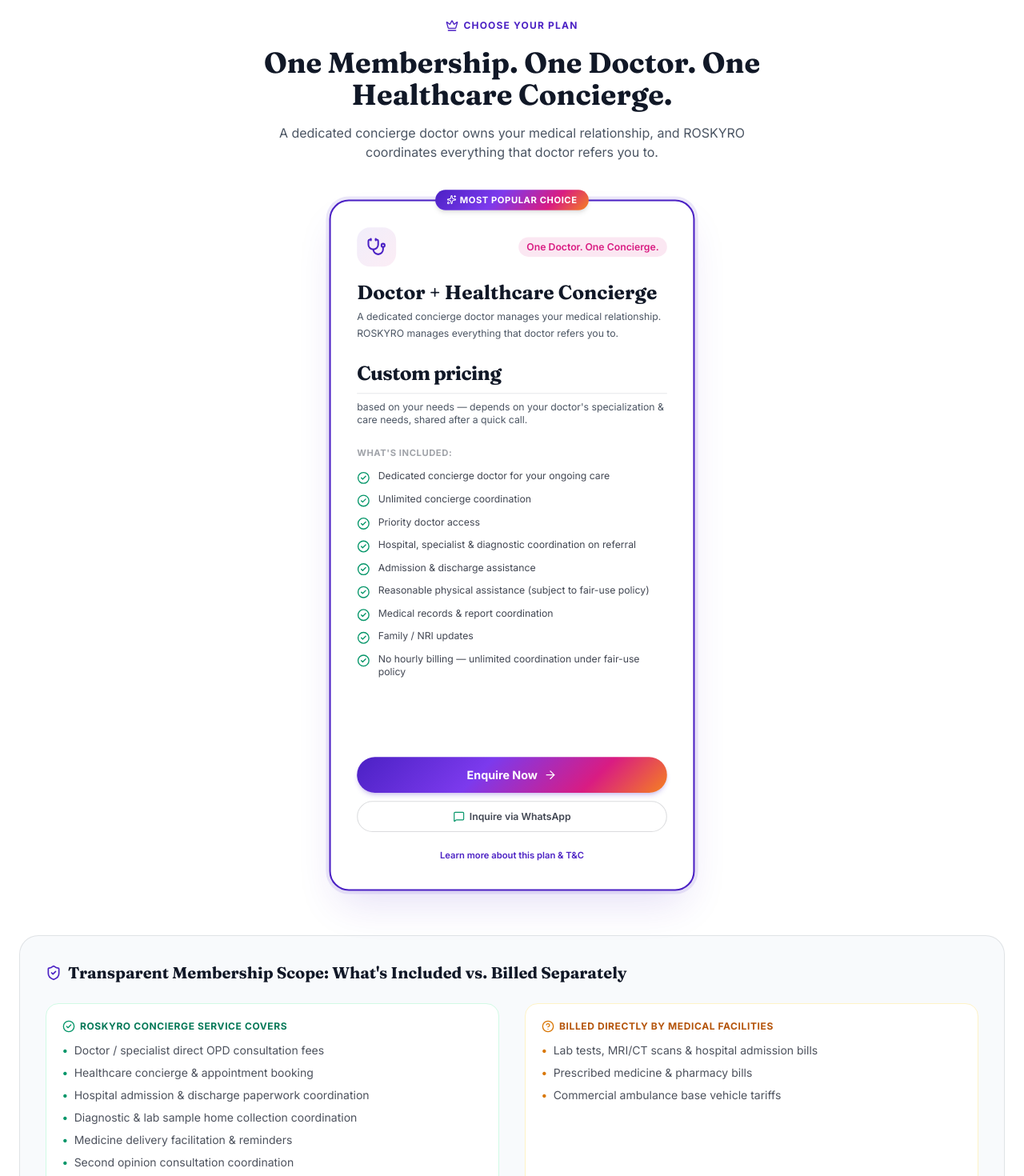
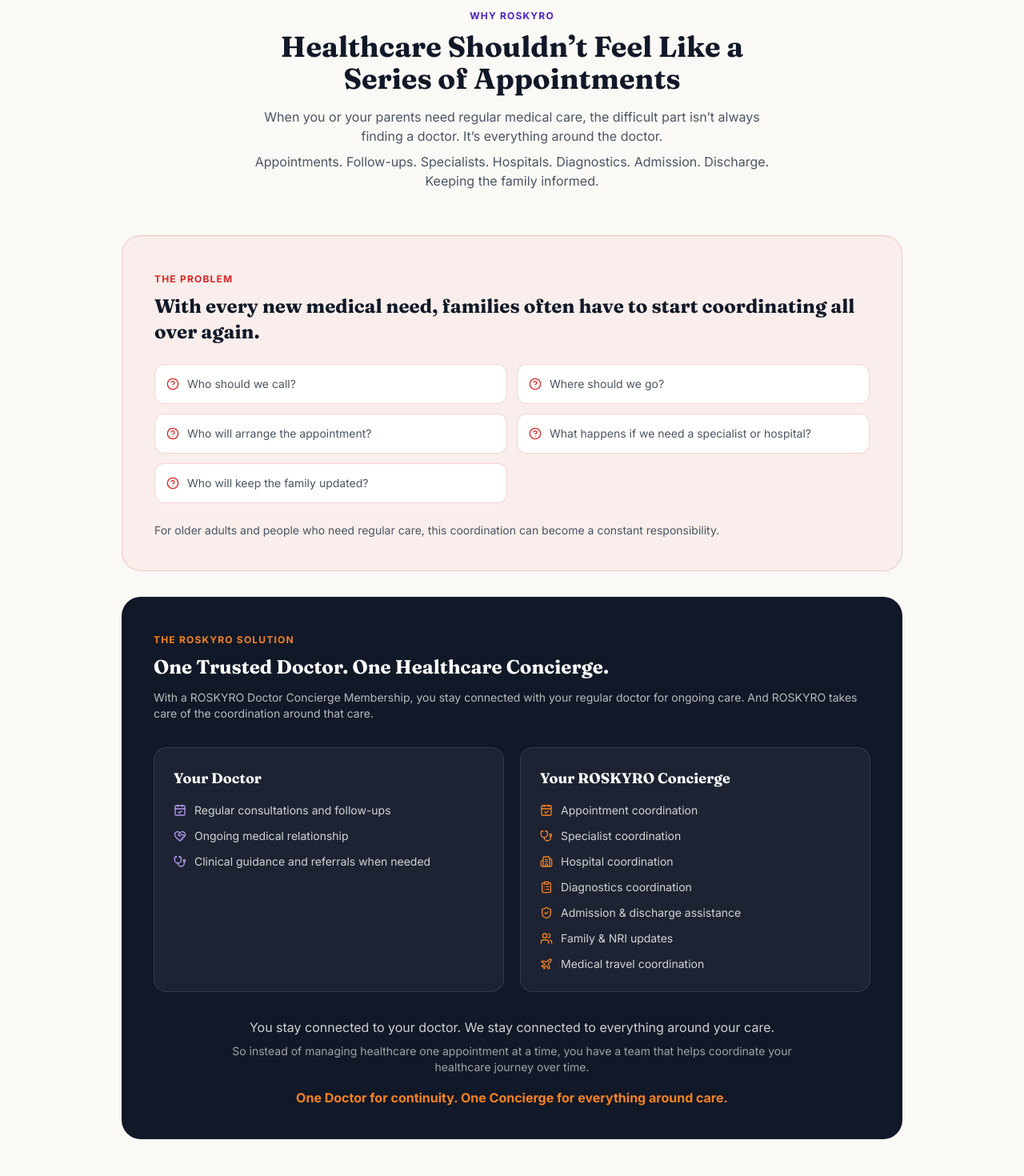
Before and after one commit to ROSKYRO/ROSKYRO-HC-NEW, a React (Vite) app in the folder frontend/: page /for-patients in a window 1280 px wide. Shown: the part 1060-2530 px from the top of the page at 80% size. Built offline with nearby package versions, Linux system fonts and the light colour scheme; no server answers.

Commit message:
Add files via upload

```diff
--- a/frontend/src/pages/ForHospitals.jsx
+++ b/frontend/src/pages/ForHospitals.jsx
@@ -93,6 +93,18 @@
   "Out-of-town or distant attendants don't get structured updates — leading to repeated calls and anxiety.",
   "The patient experience is inconsistent — every staff member handles things differently.",
   "Maintaining dedicated concierge / PRO staff means additional recruitment, training and payroll cost for the hospital.",
+];
+
+const COORDINATION_QUESTIONS = [
+  "“Doctor कब आएंगे?”",
+  "“Report आई?”",
+  "“Test कहां होगा?”",
+  "“Billing में क्या करना है?”",
+  "“Discharge कब होगा?”",
+  "“Family को क्या update दें?”",
+  "“दूसरे department में कैसे जाएं?”",
+  "“Ambulance arrange करनी है”",
+  "“Relative बार-बार फोन कर रहे हैं”",
 ];
 
 const RO_RESPONSIBILITIES = [
@@ -275,6 +287,49 @@
               <p className="text-xs sm:text-sm text-ink-muted leading-relaxed">{p}</p>
             </div>
           ))}
+        </div>
+      </div>
+
+      {/* The real FAT: Hospital's hidden coordination burden */}
+      <div className="max-w-5xl mx-auto px-4 sm:px-6 pt-20">
+        <div className="bg-ink text-white rounded-3xl p-6 sm:p-10 relative overflow-hidden">
+          <div className="absolute inset-0 bg-[radial-gradient(ellipse_at_top_right,_var(--tw-gradient-stops))] from-violet-500/20 via-transparent to-transparent pointer-events-none"></div>
+
+          <div className="relative z-10">
+            <div className="text-center max-w-2xl mx-auto mb-10">
+              <span className="text-xs font-bold tracking-widest uppercase text-flare">असली FAT</span>
+              <h2 className="font-display text-2xl sm:text-3xl md:text-4xl font-bold mt-2 mb-3">
+                Hospital का “Coordination Burden”
+              </h2>
+              <p className="text-white/70 text-sm sm:text-base leading-relaxed">
+                Hospital का hidden cost = <span className="text-white font-semibold">Patient Coordination Complexity</span>
+              </p>
+              <p className="text-white/60 text-xs sm:text-sm leading-relaxed mt-2">
+                Hospital को हर patient के लिए अलग-अलग चीजों में staff time देना पड़ता है:
+              </p>
+            </div>
+
+            <div className="grid sm:grid-cols-2 md:grid-cols-3 gap-3 mb-10">
+              {COORDINATION_QUESTIONS.map((q) => (
+                <div key={q} className="flex items-center gap-2.5 bg-white/5 border border-white/10 rounded-xl p-3.5">
+                  <PhoneCall className="w-4 h-4 text-flare shrink-0" />
+                  <p className="text-xs sm:text-sm text-white/80 leading-relaxed">{q}</p>
+                </div>
+              ))}
+            </div>
+
+            <div className="max-w-3xl mx-auto text-center space-y-3">
+              <p className="text-white/70 text-xs sm:text-sm leading-relaxed">
+                Hospital इस सबके लिए अलग-अलग software खरीद सकता है।
+              </p>
+              <p className="text-white/70 text-xs sm:text-sm leading-relaxed">
+                लेकिन software अकेले <span className="text-white font-semibold">physical coordination + human trust + family communication</span> solve नहीं करता।
+              </p>
+              <p className="text-flare text-sm sm:text-base font-bold pt-2">
+                और यही ROSKYRO solve करता है।
+              </p>
+            </div>
+          </div>
         </div>
       </div>
 
--- a/frontend/src/pages/ForPatients.jsx
+++ b/frontend/src/pages/ForPatients.jsx
@@ -1,4 +1,4 @@
-import { Quote, ArrowRight, ShieldCheck, HeartHandshake, MessageSquare, Zap, UserCheck, Stethoscope, MessageCircle, Ambulance, CheckCircle2, HeartPulse } from "lucide-react";
+import { Quote, ArrowRight, ShieldCheck, HeartHandshake, MessageSquare, Zap, UserCheck, Stethoscope, MessageCircle, Ambulance, CheckCircle2, HeartPulse, HelpCircle, Plane, CalendarCheck, Building2, ClipboardList, Users } from "lucide-react";
 import { Link } from "react-router-dom";
 import { BRAND, SUPPORT_PHONE_DISPLAY, BOOK_WA_LINK } from "../config";
 import useSEO from "../hooks/useSEO";
@@ -49,6 +49,30 @@
     title: "Verified Ambulance & Medical-Travel Coordination",
     body: "If a referral to another facility or emergency transport is needed, a verified, coordinated arrangement is already in place — instead of your family having to source transport at the last minute during a stressful moment.",
   },
+];
+
+const FAMILY_PROBLEM_QUESTIONS = [
+  "Who should we call?",
+  "Where should we go?",
+  "Who will arrange the appointment?",
+  "What happens if we need a specialist or hospital?",
+  "Who will keep the family updated?",
+];
+
+const YOUR_DOCTOR_ROLE = [
+  { icon: CalendarCheck, text: "Regular consultations and follow-ups" },
+  { icon: HeartHandshake, text: "Ongoing medical relationship" },
+  { icon: Stethoscope, text: "Clinical guidance and referrals when needed" },
+];
+
+const YOUR_CONCIERGE_ROLE = [
+  { icon: CalendarCheck, text: "Appointment coordination" },
+  { icon: Stethoscope, text: "Specialist coordination" },
+  { icon: Building2, text: "Hospital coordination" },
+  { icon: ClipboardList, text: "Diagnostics coordination" },
+  { icon: ShieldCheck, text: "Admission & discharge assistance" },
+  { icon: Users, text: "Family & NRI updates" },
+  { icon: Plane, text: "Medical travel coordination" },
 ];
 
 const CORE_RO_SUPPORT = [
@@ -139,6 +163,94 @@
                 <div className="text-[11px] text-white/50">{m.desc}</div>
               </div>
             ))}
+          </div>
+        </div>
+      </div>
+
+      {/* Healthcare shouldn't feel like a series of appointments — the
+          problem families face, and the ROSKYRO solution, framed from
+          the patient/family side */}
+      <div className="max-w-5xl mx-auto px-4 sm:px-6 py-20">
+        <div className="text-center max-w-2xl mx-auto mb-14">
+          <span className="text-xs font-bold tracking-widest uppercase text-violet">Why ROSKYRO</span>
+          <h2 className="font-display text-3xl sm:text-4xl font-bold text-ink mt-2 mb-4">
+            Healthcare Shouldn&rsquo;t Feel Like a Series of Appointments
+          </h2>
+          <p className="text-ink-muted text-sm sm:text-base leading-relaxed">
+            When you or your parents need regular medical care, the difficult part isn&rsquo;t always finding a doctor.
+            It&rsquo;s everything around the doctor.
+          </p>
+          <p className="text-ink-muted text-sm sm:text-base leading-relaxed mt-2">
+            Appointments. Follow-ups. Specialists. Hospitals. Diagnostics. Admission. Discharge. Keeping the family informed.
+          </p>
+        </div>
+
+        {/* The problem */}
+        <div className="bg-clay/5 border border-clay/20 rounded-3xl p-6 sm:p-10 mb-8">
+          <span className="text-xs font-bold tracking-widest uppercase text-clay">The Problem</span>
+          <h3 className="font-display text-xl sm:text-2xl font-bold text-ink mt-2 mb-3">
+            With every new medical need, families often have to start coordinating all over again.
+          </h3>
+          <div className="grid sm:grid-cols-2 gap-3 mt-6">
+            {FAMILY_PROBLEM_QUESTIONS.map((q) => (
+              <div key={q} className="flex items-start gap-2.5 bg-white border border-clay/20 rounded-xl p-3.5">
+                <HelpCircle className="w-4 h-4 text-clay shrink-0 mt-0.5" />
+                <p className="text-xs sm:text-sm text-ink-muted leading-relaxed">{q}</p>
+              </div>
+            ))}
+          </div>
+          <p className="text-xs sm:text-sm text-ink-muted leading-relaxed mt-6">
+            For older adults and people who need regular care, this coordination can become a constant responsibility.
+          </p>
+        </div>
+
+        {/* The ROSKYRO solution */}
+        <div className="bg-ink text-white rounded-3xl p-6 sm:p-10">
+          <span className="text-xs font-bold tracking-widest uppercase text-flare">The ROSKYRO Solution</span>
+          <h3 className="font-display text-xl sm:text-2xl font-bold mt-2 mb-3">
+            One Trusted Doctor. One Healthcare Concierge.
+          </h3>
+          <p className="text-white/70 text-xs sm:text-sm leading-relaxed">
+            With a ROSKYRO Doctor Concierge Membership, you stay connected with your regular doctor for ongoing care.
+            And ROSKYRO takes care of the coordination around that care.
+          </p>
+
+          <div className="grid sm:grid-cols-2 gap-5 mt-8">
+            <div className="bg-white/5 border border-white/10 rounded-2xl p-5 sm:p-6">
+              <div className="font-display text-base sm:text-lg font-bold text-white mb-4">Your Doctor</div>
+              <div className="space-y-3">
+                {YOUR_DOCTOR_ROLE.map(({ icon: Icon, text }) => (
+                  <div key={text} className="flex items-start gap-2.5">
+                    <Icon className="w-4 h-4 text-violet-300 shrink-0 mt-0.5" />
+                    <p className="text-xs sm:text-sm text-white/80 leading-relaxed">{text}</p>
+                  </div>
+                ))}
+              </div>
+            </div>
+
+            <div className="bg-white/5 border border-white/10 rounded-2xl p-5 sm:p-6">
+              <div className="font-display text-base sm:text-lg font-bold text-white mb-4">Your ROSKYRO Concierge</div>
+              <div className="space-y-3">
+                {YOUR_CONCIERGE_ROLE.map(({ icon: Icon, text }) => (
+                  <div key={text} className="flex items-start gap-2.5">
+                    <Icon className="w-4 h-4 text-flare shrink-0 mt-0.5" />
+                    <p className="text-xs sm:text-sm text-white/80 leading-relaxed">{text}</p>
+                  </div>
+                ))}
+              </div>
+            </div>
+          </div>
+
+          <div className="max-w-3xl mx-auto mt-8 text-center space-y-2">
+            <p className="text-white/80 text-sm sm:text-base leading-relaxed">
+              You stay connected to your doctor. We stay connected to everything around your care.
+            </p>
+            <p className="text-white/60 text-xs sm:text-sm leading-relaxed">
+              So instead of managing healthcare one appointment at a time, you have a team that helps coordinate your healthcare journey over time.
+            </p>
+            <p className="text-flare text-sm sm:text-base font-bold pt-2">
+              One Doctor for continuity. One Concierge for everything around care.
+            </p>
           </div>
         </div>
       </div>
```
